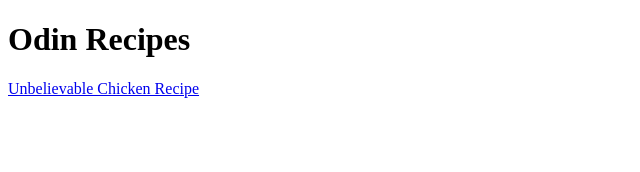
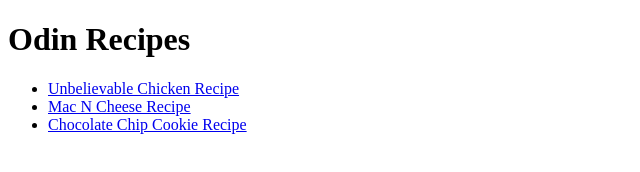
Before and after one commit to shaurya-s-dubey/recipe-website, a plain HTML site: page index.html in a window 1280 px wide. Shown: the whole page, without its empty margins (0-640 px from the left). Drawn offline with Linux system fonts and the light colour scheme.

Commit message:
Created Unordered list for Hyperlinks

```diff
--- a/index.html
+++ b/index.html
@@ -3,10 +3,22 @@
 <head>
     <meta charset="UTF-8">
     <meta name="viewport" content="width=device-width, initial-scale=1.0">
-    <title>Document</title>
+    <title>Recipies</title>
 </head>
 <body>
     <h1>Odin Recipes</h1>
-    <a href="recipes/chicken.html">Unbelievable Chicken Recipe</a>
+    <ul>
+        <li>
+             <a href="recipes/chicken.html">Unbelievable Chicken Recipe</a>
+            </li>
+        <li>
+             <a href="recipes/chicken.html">Mac N Cheese Recipe</a>
+          </li>
+        <li>
+              <a href="recipes/chicken.html">Chocolate Chip Cookie Recipe</a>
+         </li>
+    </ul>
+
+
 </body>
 </html>
```
